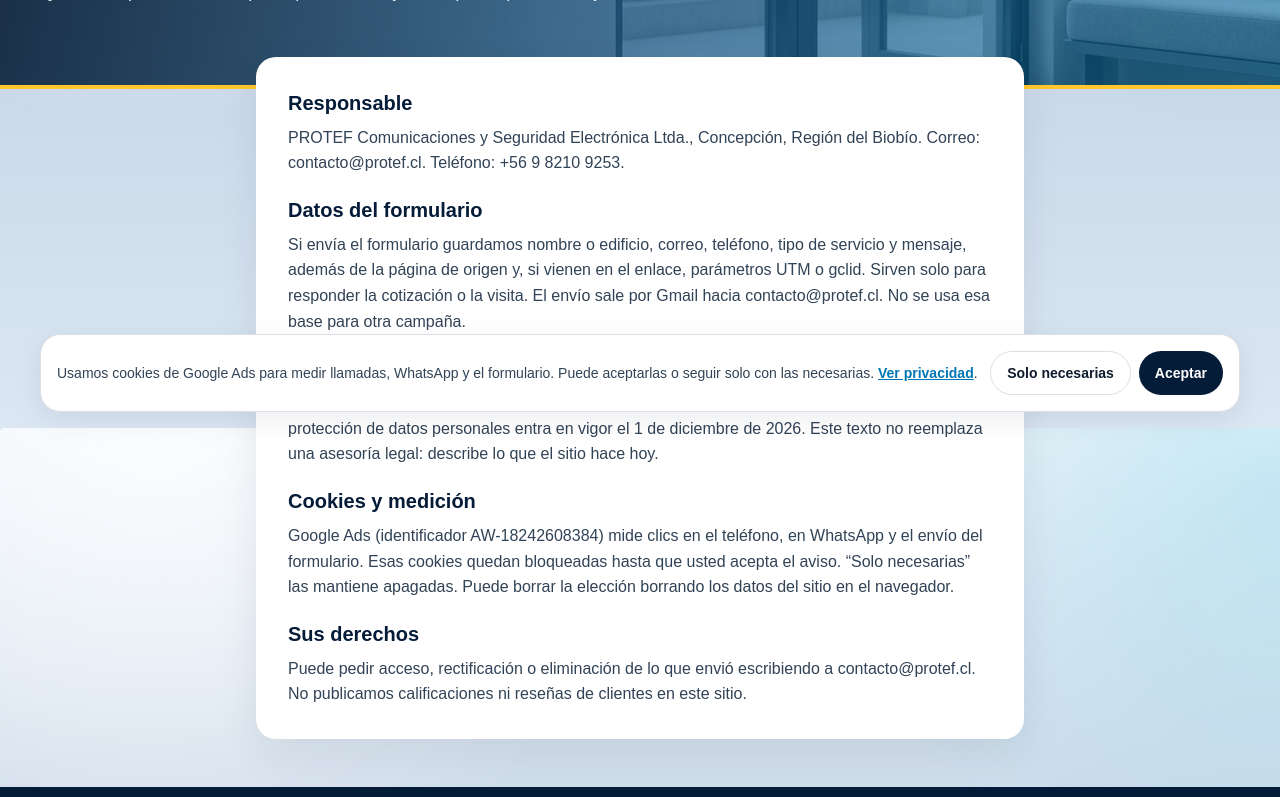
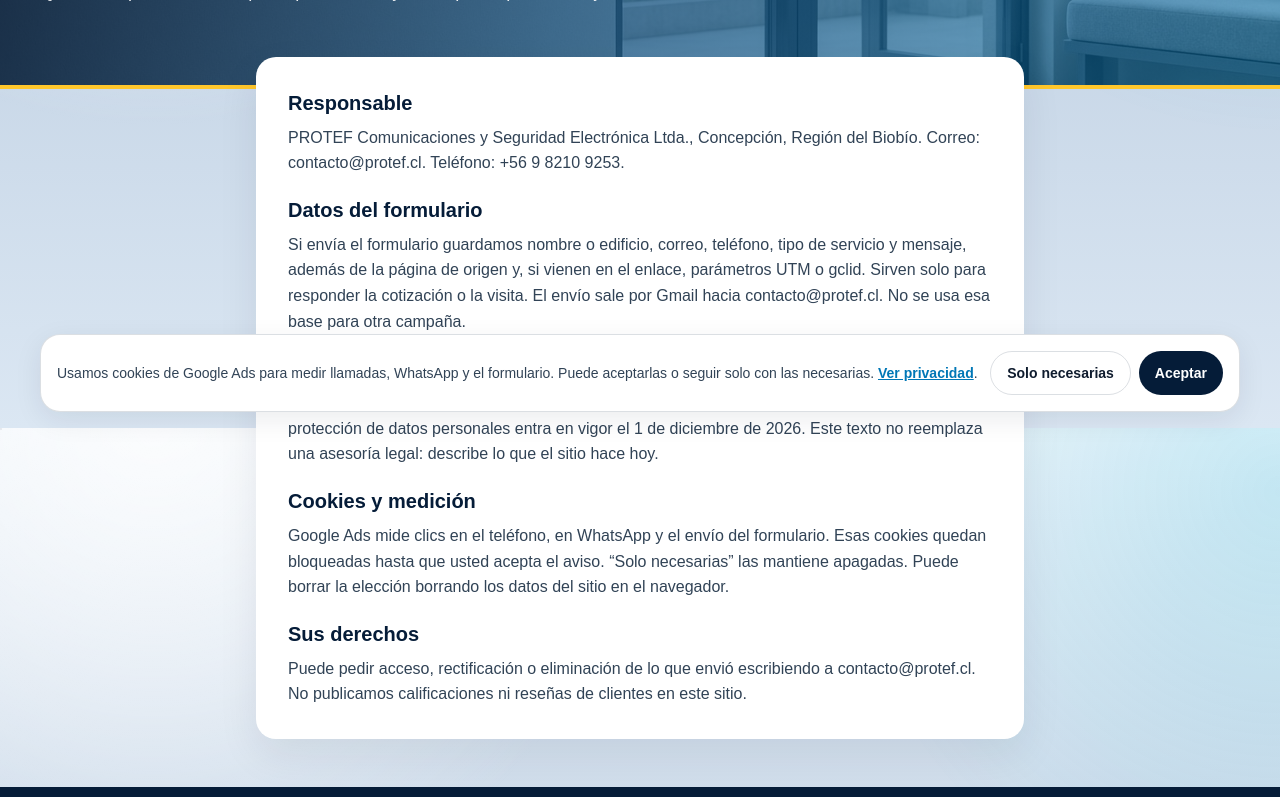
Before and after one commit to darkyuyo/protef, a Next.js app: page /privacidad in a window 1280 px wide. Shown: the part 372-1169 px from the top of the page. Built offline with nearby package versions, Linux system fonts and the light colour scheme; a web font is replaced by a local one.

Commit message:
Update Privacidad page to remove specific Google Ads identifier from cookie measurement description for improved clarity.

```diff
--- a/src/app/privacidad/page.tsx
+++ b/src/app/privacidad/page.tsx
@@ -46,7 +46,7 @@
         <section>
           <h2 className="text-xl font-extrabold text-nav">Cookies y medición</h2>
           <p className="mt-2">
-            Google Ads (identificador {site.adsId}) mide clics en el teléfono, en WhatsApp y el envío
+            Google Ads  mide clics en el teléfono, en WhatsApp y el envío
             del formulario. Esas cookies quedan bloqueadas hasta que usted acepta el aviso. “Solo
             necesarias” las mantiene apagadas. Puede borrar la elección borrando los datos del sitio
             en el navegador.
```
